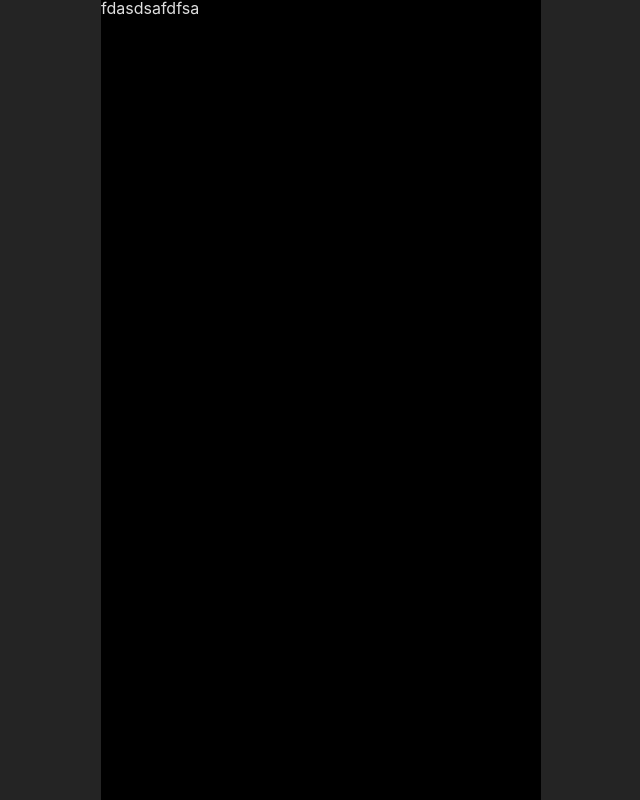
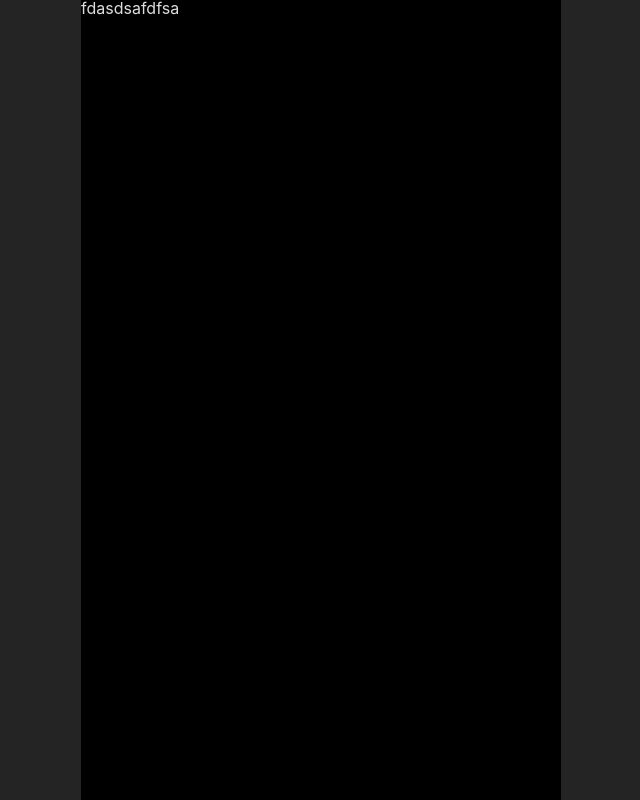
Before and after one commit to TeamMody/mody-front, a React (Vite) app: page / in a window 1280 px wide. Shown: the whole page, without its empty margins (319-959 px from the left). Built offline with nearby package versions, Linux system fonts and the light colour scheme.

Commit message:
:fire: remove:#6 max-width 속성 삭제

```diff
--- a/src/index.css
+++ b/src/index.css
@@ -29,7 +29,6 @@ body {
   place-items: center;
   min-width: 320px;
   min-height: 100vh;
-  max-width: 440px;
 }
 
 h1 {
```
